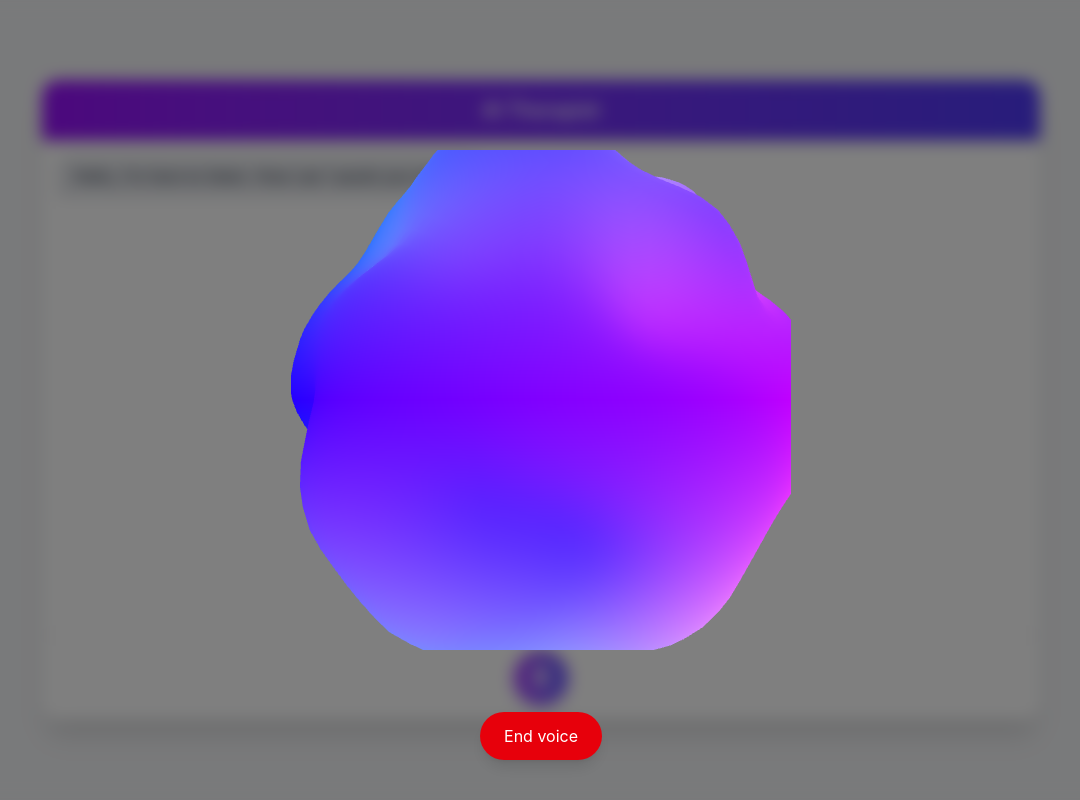
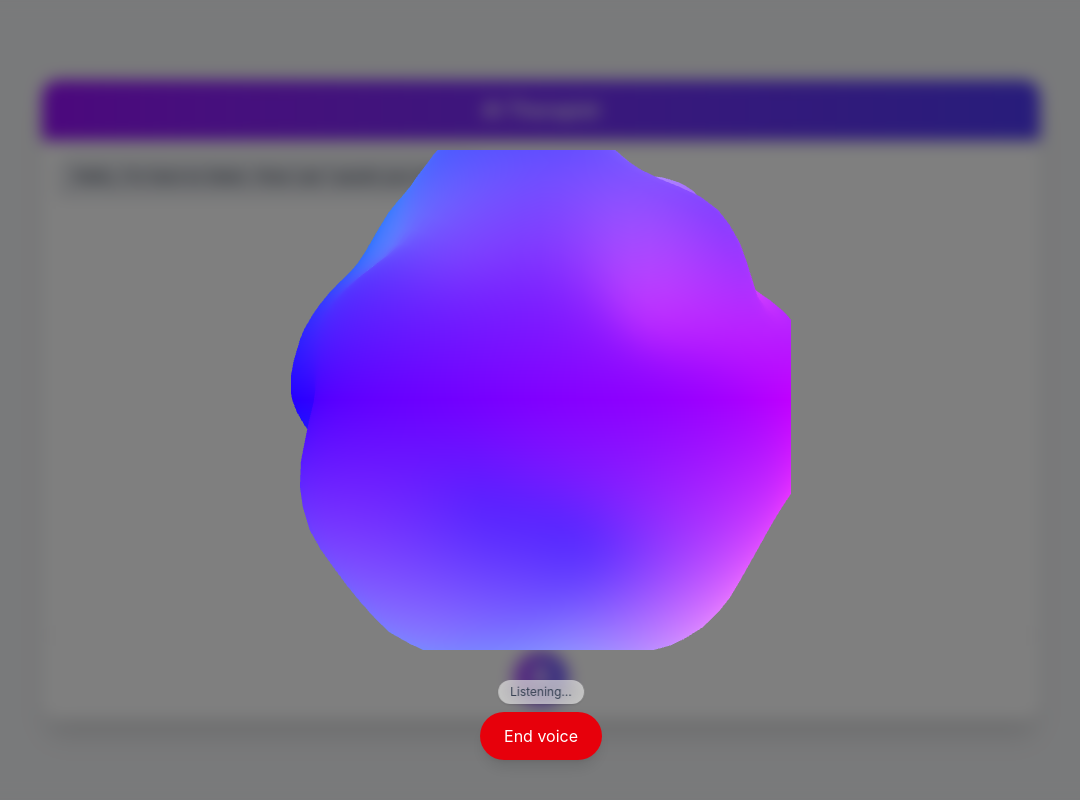
Before and after one commit to mdaffan/ai-voice-therapist-frontend, a React (Vite) app: page / in a window 1280 px wide. Both pictures are taken after a click on the button 639 px from the left and 678 px from the top of the page. Shown: the whole page, without its empty margins (99-1179 px from the left). Built offline with nearby package versions, Linux system fonts and the light colour scheme; no server answers.

Commit message:
feat: add a little note above end voice button to show the current state - improves UX

```diff
--- a/src/App.jsx
+++ b/src/App.jsx
@@ -6,7 +6,7 @@ import './App.css';
 
 export default function App() {
   const userVisualizerRef = useRef(null);
-  const { chatHistory, isChatting, startChat, stopChat } = useVoiceChat(userVisualizerRef);
+  const { chatHistory, isChatting, startChat, stopChat, status } = useVoiceChat(userVisualizerRef);
 
   // Auto-scroll to bottom on new messages
   useEffect(() => {
@@ -46,6 +46,13 @@ export default function App() {
       {/* Overlay blob + End button while chatting */}
       {isChatting && (
         <div className="fixed top-0 left-0 w-dvw h-dvh flex items-center justify-center z-20 bg-black/50 backdrop-blur-sm pointer-events-auto">
+          {status !== 'idle' && (
+            <div className="absolute bottom-24 left-1/2 -translate-x-1/2 px-3 py-1 bg-white/60 text-gray-700 text-xs rounded-full shadow backdrop-blur-md z-30">
+              {status === 'listening' && 'Listening…'}
+              {status === 'transcribing' && 'Transcribing…'}
+              {status === 'speaking' && 'Speaking…'}
+            </div>
+          )}
           <button onClick={stopChat} className="absolute bottom-10 left-1/2 -translate-x-1/2 px-6 py-3 bg-red-600 text-white rounded-full shadow-lg hover:shadow-xl focus:outline-none focus:ring-4 focus:ring-red-300 transition-all duration-200 ease-in-out hover:scale-105 z-30">
             End voice
           </button>
--- a/src/hooks/useVoiceChat.js
+++ b/src/hooks/useVoiceChat.js
@@ -10,6 +10,7 @@ export default function useVoiceChat(userVisualizerRef, apiBase = import.meta.en
   const [chatHistory, setChatHistory] = useState([
     { role: 'assistant', content: "Hello, I'm here to listen. How can I assist you today?" },
   ]);
+  const [status, setStatus] = useState('idle'); // idle | listening | transcribing | speaking
 
   const sessionIdRef = useRef(newSessionId());
   const turnRef = useRef(0);
@@ -58,6 +59,7 @@ export default function useVoiceChat(userVisualizerRef, apiBase = import.meta.en
       audioRef.current.pause();
       audioRef.current = null;
     }
+    setStatus('idle');
   }, [userVisualizerRef]);
 
   /** Stop MediaRecorder + mic and reset blob visual */
@@ -111,6 +113,7 @@ export default function useVoiceChat(userVisualizerRef, apiBase = import.meta.en
   const uploadAndTranscribe = useCallback(async (blob) => {
     try {
       if (!chatActiveRef.current) return;
+      setStatus('transcribing');
 
       const form = new FormData();
       form.append('file', blob, 'speech.webm');
@@ -137,6 +140,7 @@ export default function useVoiceChat(userVisualizerRef, apiBase = import.meta.en
   /** Listen to user via microphone until silence detected */
   const listenToUser = useCallback(async () => {
     if (!chatActiveRef.current) return;
+    setStatus('listening');
     currentSpeakerRef.current = 'user';
 
     try {
@@ -203,6 +207,7 @@ export default function useVoiceChat(userVisualizerRef, apiBase = import.meta.en
   /** Stream assistant tokens, then stream TTS audio */
   const speakAsAI = useCallback(async (prompt) => {
     if (!chatActiveRef.current) return;
+    setStatus('speaking');
     currentSpeakerRef.current = 'assistant';
 
     try {
@@ -318,6 +323,7 @@ export default function useVoiceChat(userVisualizerRef, apiBase = import.meta.en
     if (isChatting) return;
     chatActiveRef.current = true;
     setIsChatting(true);
+    setStatus('listening');
 
     if (userVisualizerRef?.current?.material?.uniforms) {
       userVisualizerRef.current.material.uniforms.u_intensity.value = 0.3;
@@ -332,6 +338,7 @@ export default function useVoiceChat(userVisualizerRef, apiBase = import.meta.en
     if (!chatActiveRef.current) return;
     chatActiveRef.current = false;
     setIsChatting(false);
+    setStatus('idle');
     stopUserRecording();
     hardCleanup();
   }, [stopUserRecording, hardCleanup]);
@@ -339,7 +346,7 @@ export default function useVoiceChat(userVisualizerRef, apiBase = import.meta.en
   /* Cleanup on unmount */
   useEffect(() => hardCleanup, [hardCleanup]);
 
-  return { chatHistory, isChatting, startChat, stopChat };
+  return { chatHistory, isChatting, startChat, stopChat, status };
 }
 
 /** Generate a unique id for each browser session */
```
